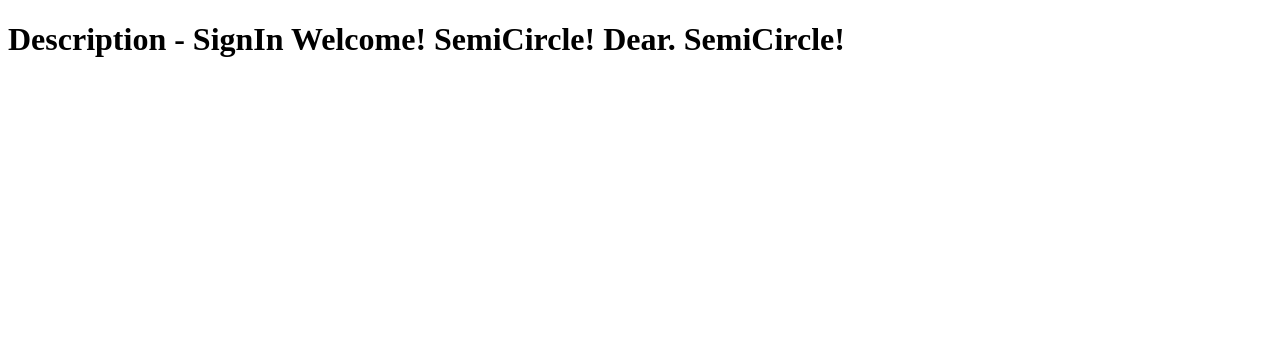
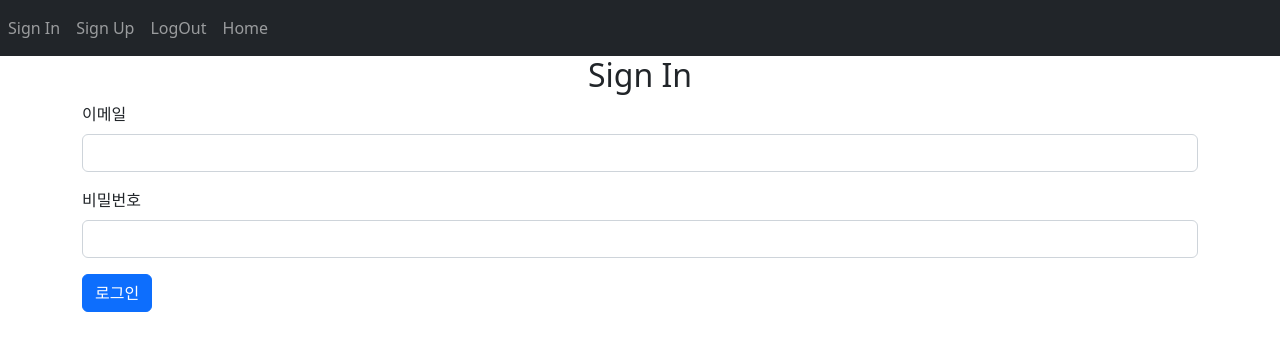
Before and after one commit to heymin2/learn-flask-diary, a Flask app: page /sign-in in a window 1280 px wide. Shown: the top 351 px of the page. Run offline with Flask 2, Linux system fonts and the light colour scheme.

Commit message:
HTML 꾸미기

```diff
--- a/diary/templates/base.html
+++ b/diary/templates/base.html
@@ -5,11 +5,47 @@
     <meta charset="UTF-8">
     <meta http-equiv="X-UA-Compatible" content="IE=edge">
     <meta name="viewport" content="width=device-width, initial-scale=1.0">
-    <title>{% block title %} Default Title {% endblock %}</title>
+
+    <link href="https://cdn.jsdelivr.net/npm/bootstrap@5.2.0-beta1/dist/css/bootstrap.min.css" rel="stylesheet"
+        integrity="sha384-0evHe/X+R7YkIZDRvuzKMRqM+OrBnVFBL6DOitfPri4tjfHxaWutUpFmBp4vmVor" crossorigin="anonymous">
+
+    <title>{% block title %}Home{% endblock %}</title>
 </head>
 
 <body>
-    <h1>{% block description %} Defualt Description {% endblock %}</h1>
+    <nav class="navbar navbar-expand-lg navbar-dark bg-dark">
+        <button class="navbar-toggler" type="button" data-bs-toggle="collapse" data-bs-target="#navbarNav"
+            aria-controls="navbarNav" aria-expanded="false" aria-label="Toggle navigation">
+            <span class="navbar-toggler-icon"></span>
+        </button>
+        <div class="collapse navbar-collapse" id="navbarNav">
+            <ul class="navbar-nav">
+                <li class="nav-item">
+                    <a href="/sign-in" class="nav-link">Sign In</a>
+                </li>
+                <li class="nav-item">
+                    <a href="/sign-up" class="nav-link">Sign Up</a>
+                </li>
+                <li class="nav-item">
+                    <a href="/logout" class="nav-link">LogOut</a>
+                </li>
+                <li class="nav-item">
+                    <a href="/" class="nav-link">Home</a>
+                </li>
+            </ul>
+        </div>
+    </nav>
+
+    <!-- content -->
+    <div class="container">
+        {% block content %}
+        {% endblock %}
+    </div>
+
+    <script src="https://cdn.jsdelivr.net/npm/bootstrap@5.2.0-beta1/dist/js/bootstrap.bundle.min.js"
+        integrity="sha384-pprn3073KE6tl6bjs2QrFaJGz5/SUsLqktiwsUTF55Jfv3qYSDhgCecCxMW52nD2"
+        crossorigin="anonymous"></script>
+    <script src="{{ url_for('static', filename='index.js')}}"></script>
 </body>
 
 </html>
--- a/diary/templates/sign_in.html
+++ b/diary/templates/sign_in.html
@@ -1,16 +1,21 @@
 <!-- sign_in.html -->
 {% extends "base.html" %}
+
 {% block title %}Title - SignIn{% endblock %}
-{% block description %}Description - SignIn
-Welcome! {{user}}!
 
-{% if user %}
-{{ "Dear. " + user }}!
-{% elif not user %}
-"Dear. Anonymous! "
-{% else %}
-"Hacker"
-{%endif %}
+{% block content %}
+<form method="POST">
+    <h2 align="center">Sign In</h2>
+    <div class="mb-3">
+        <label for="InputEmail1" class="form-label">이메일</label>
+        <input name="email" type="email" class="form-control" id="InputEmail1">
+    </div>
 
-<script src="{{url_for('static', filename='index.js')}}"></script>
+    <div class="mb-3">
+        <label for="InputPassword1" class="form-label">비밀번호</label>
+        <input name="password1" type="password" class="form-control" id="InputPassword1"">
+    </div>
+
+    <button type=" submit" class="btn btn-primary">로그인</button>
+</form>
 {% endblock %}
```
Also changed, not shown: diary/templates/home.html (+5 -6 lines), diary/templates/sign_up.html (+34 -1 lines).
